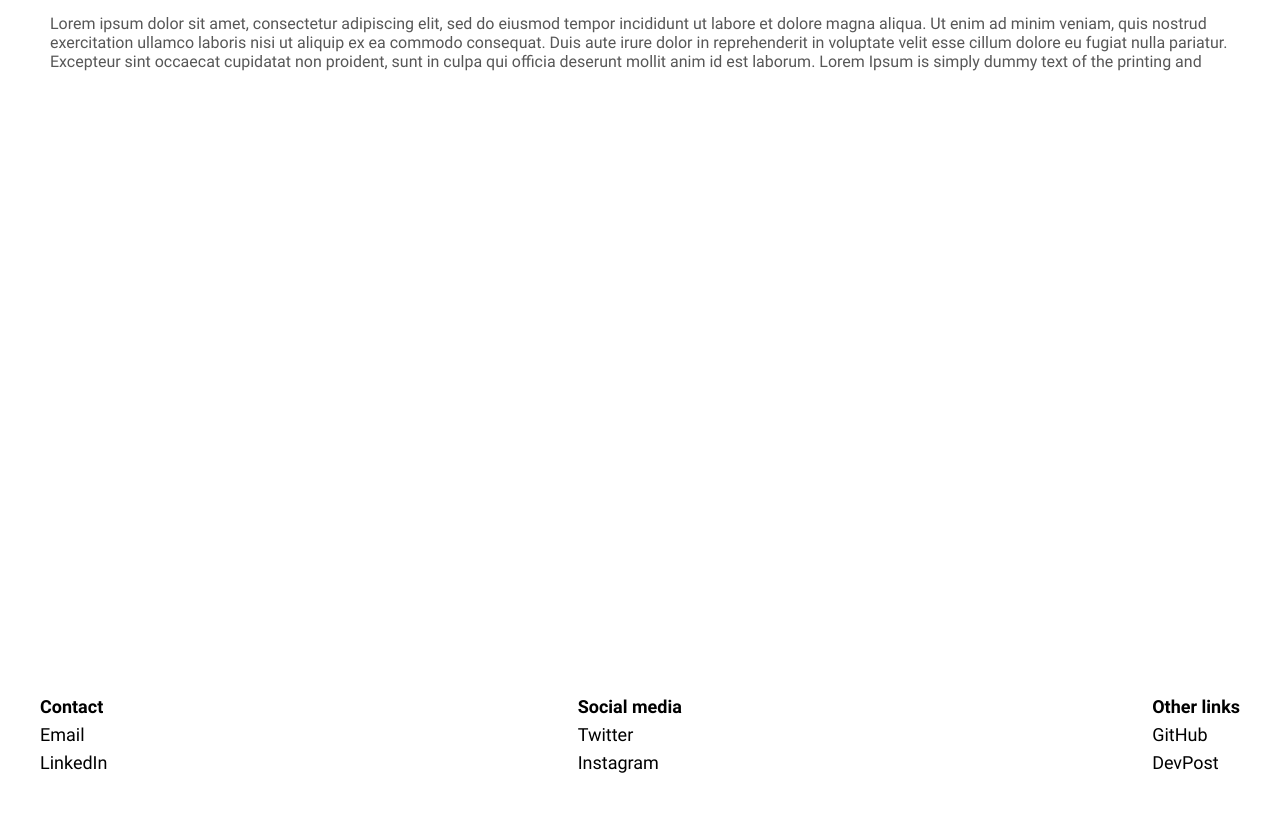
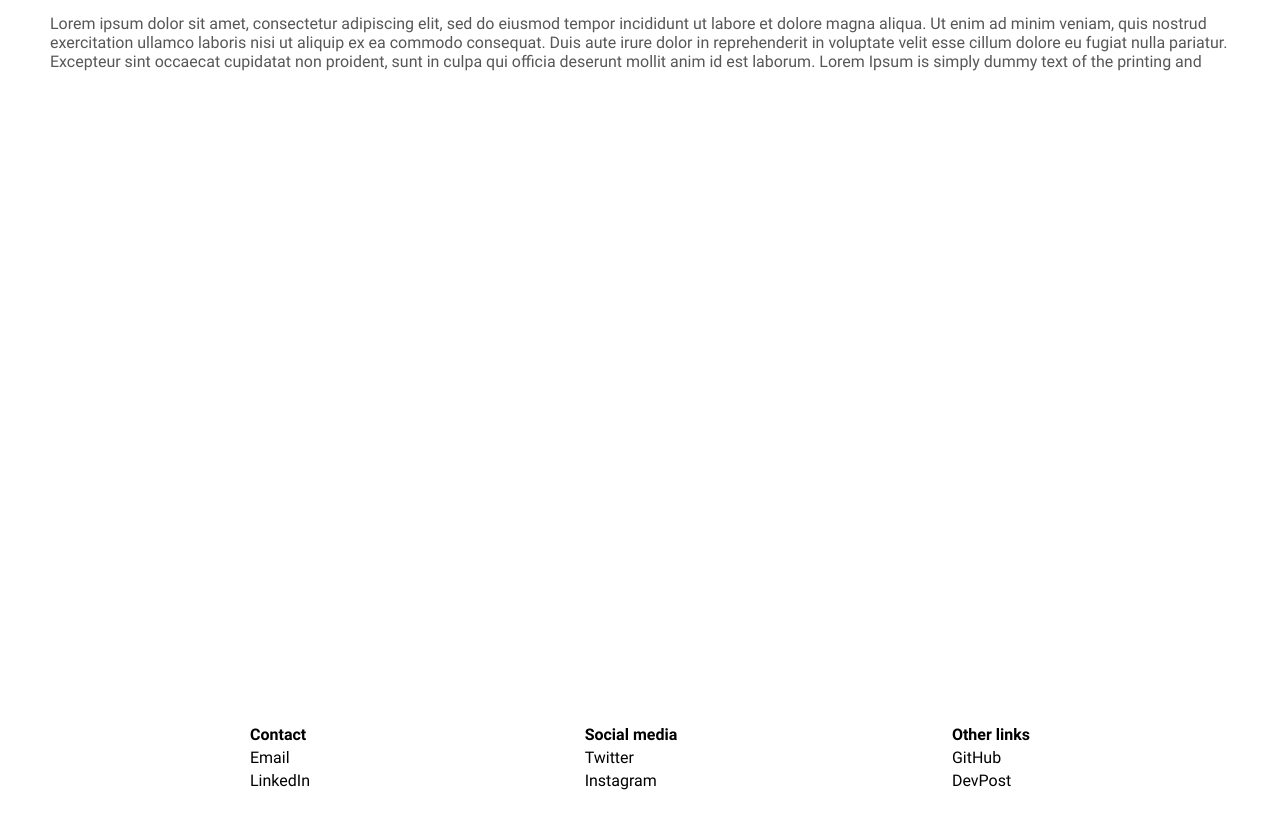
Before and after one commit to ryanshepps/jekyll-theme-minimal-ryan, a Jekyll site: the page built from blog.md, in a window 1280 px wide. Shown: the part 237-1059 px from the top of the page. Built offline with Jekyll 4.4.1, drawn with Linux system fonts in a browser that asks for light colours.

Commit message:
fix: footer styling
* adjust spacing between website content and footer
* make normal font size
* disallow width extending past website content

```diff
--- a/_sass/minimal-ryan/_base.scss
+++ b/_sass/minimal-ryan/_base.scss
@@ -55,9 +55,10 @@ footer {
     display: flex;
     justify-content: space-between;
 
-    padding: 30px 0;
-    line-height: 28px;
-    font-size: $big-font-size;
+    padding: 60px 0 30px 0;
+    line-height: 23px;
+    font-size: $base-font-size;
+    max-width: 780px;
 
     background-color: $primary-color;
     z-index: 2;
```
